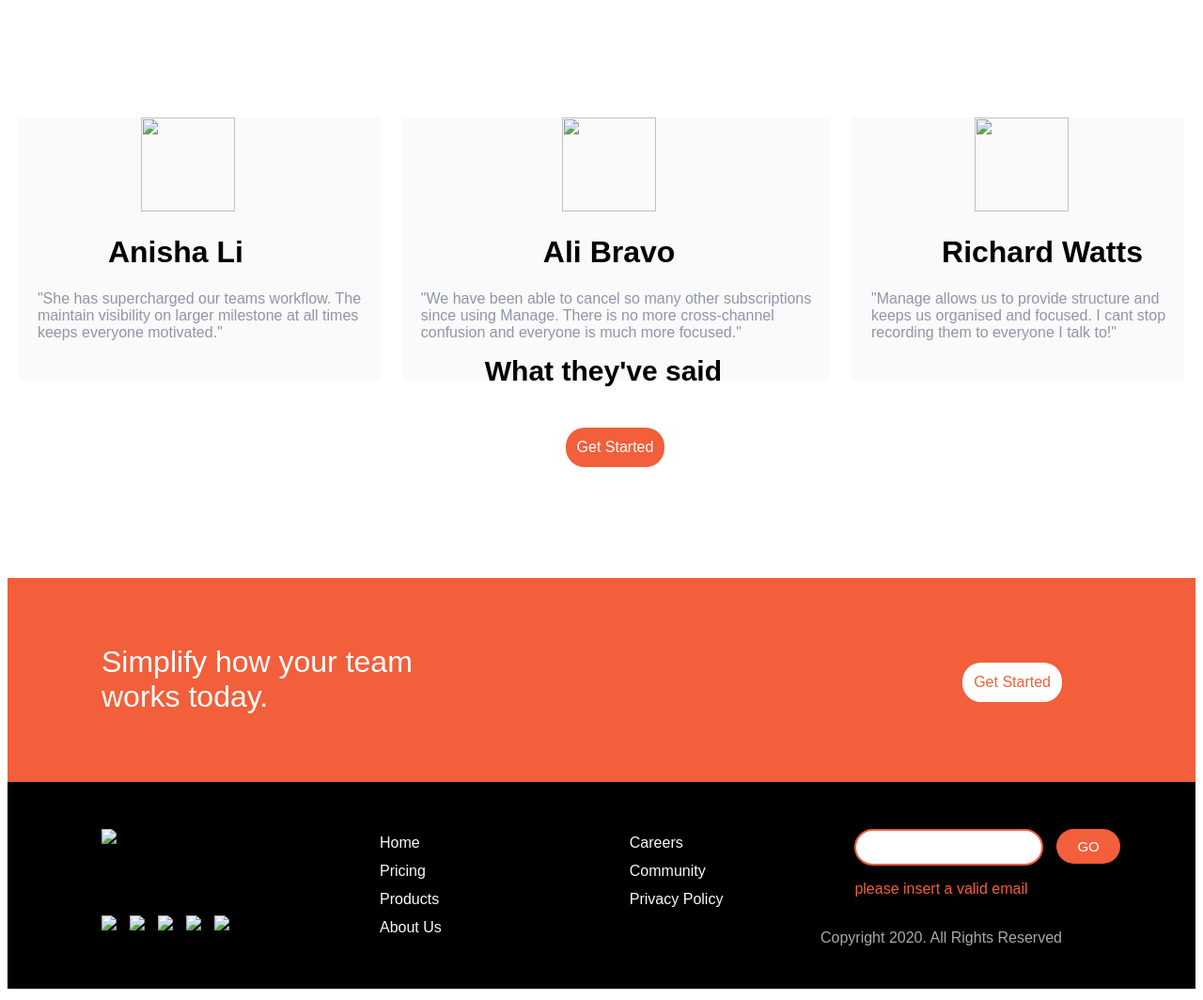
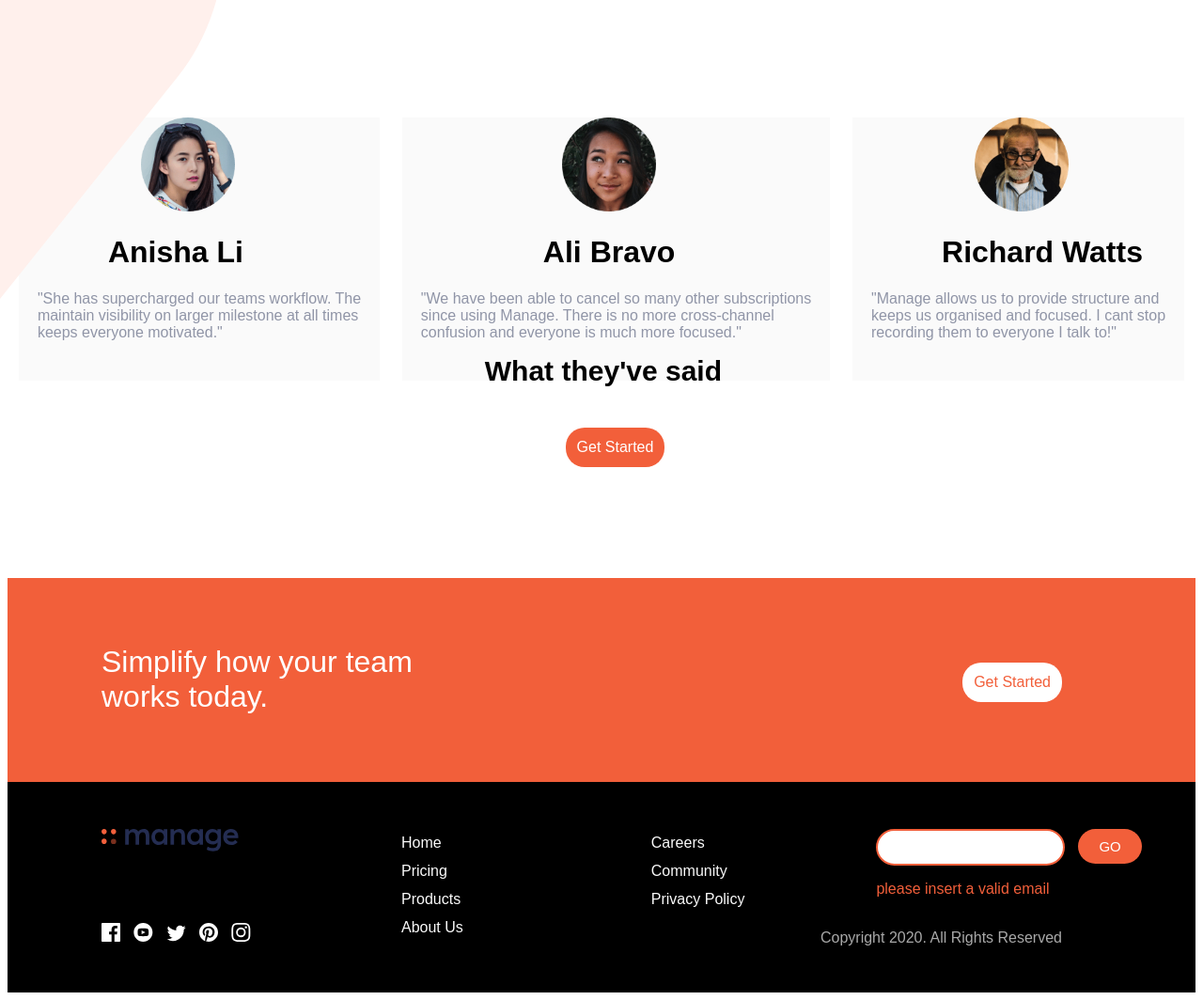
Before and after one commit to dewanganaditya362/PROJECT3, a plain HTML site: page index.html in a window 1280 px wide. Shown: the part 1322-2386 px from the top of the page at 94% size. Drawn offline with Linux system fonts and the light colour scheme.

Commit message:
Update index.html

```diff
--- a/index.html
+++ b/index.html
@@ -9,7 +9,7 @@
 
     <body>
             <div id="nav1">
-                <img src="../file:///C:/Users/clc/Desktop/manage-landing-page-master/images/logo.svg">
+                <img src="logo.svg">
 
                 <li><a href="#">Pricing</a></li>
                  <li><a href="#">Product</a></li>
@@ -27,10 +27,10 @@
 
             <div class="button2"><a href="#">Get Started</a></div>
 
-            <img src="../file:///C:/Users/clc/Desktop/manage-landing-page-master/images/illustration-intro.svg">
+            <img src="illustration-intro.svg">
 
         </div>
-        <img src="../file:///C:/Users/clc/Desktop/manage-landing-page-master/images/bg-tablet-pattern.svg" class = "back">
+        <img src="bg-tablet-pattern.svg" class = "back">
 
         <div id="nav3">
             <div class="left">
@@ -58,25 +58,25 @@
             </div>
         </div>
 
-        <img class="front" src="../file:///C:/Users/clc/Desktop/manage-landing-page-master/images/bg-tablet-pattern.svg">
+        <img class="front" src="bg-tablet-pattern.svg">
 
         <div class = "heading"><h1>What they've said</h1></div>
 
         <div id="nav4">
             <div class="p1">
-                <img src="../C:\Users\clc\Desktop\manage-landing-page-master\images\avatar-anisha.png">
+                <img src="avatar-anisha.png">
                 <h1>Anisha Li</h1>
                 <p>"She has supercharged our teams workflow. The<br>maintain visibility on larger milestone at all times<br>keeps everyone motivated."</p>
             </div>
 
             <div class="p2">
-                <img src="../C:\Users\clc\Desktop\manage-landing-page-master\images\avatar-ali.png">
+                <img src="avatar-ali.png">
                 <h1>Ali Bravo</h1>
                 <p>"We have been able to cancel so many other subscriptions<br> since using Manage. There is no more cross-channel<br> confusion and everyone is much more focused."</p>
             </div>
 
             <div class="p3">
-                <img src="../C:\Users\clc\Desktop\manage-landing-page-master\images\avatar-richard.png">
+                <img src="avatar-richard.png">
                 <h1>Richard Watts</h1>
                 <p>"Manage allows us to provide structure and<br> keeps us organised and focused. I cant stop<br> recording  them to everyone I talk to!"</p>
             </div>
@@ -90,14 +90,14 @@
         </div>
       <div id="black">
           <div class="logos">
-          <img src="../file:///C:/Users/clc/Desktop/manage-landing-page-master/images/logo.svg">
+          <img src="logo.svg">
           <br><br><br><br><br>
-          <a href="#"><img src="../file:///C:/Users/clc/Desktop/manage-landing-page-master/images/icon-facebook.svg"></a>
+          <a href="#"><img src="icon-facebook.svg"></a>
 
-          <a href="#"> <img src="../file:///C:/Users/clc/Desktop/manage-landing-page-master/images/icon-youtube.svg"></a>
-          <a href="#"><img src="../file:///C:/Users/clc/Desktop/manage-landing-page-master/images/icon-twitter.svg"></a>
-          <a href="#"><img src="../file:///C:/Users/clc/Desktop/manage-landing-page-master/images/icon-pinterest.svg"></a>
-          <a href="#"><img src="../file:///C:/Users/clc/Desktop/manage-landing-page-master/images/icon-instagram.svg"></a>
+          <a href="#"> <img src="icon-youtube.svg"></a>
+          <a href="#"><img src="icon-twitter.svg"></a>
+          <a href="#"><img src="icon-pinterest.svg"></a>
+          <a href="#"><img src="icon-instagram.svg"></a>
           </div>
           <div class="list1">
                 <li><a href="#">Home</a></li>
```
